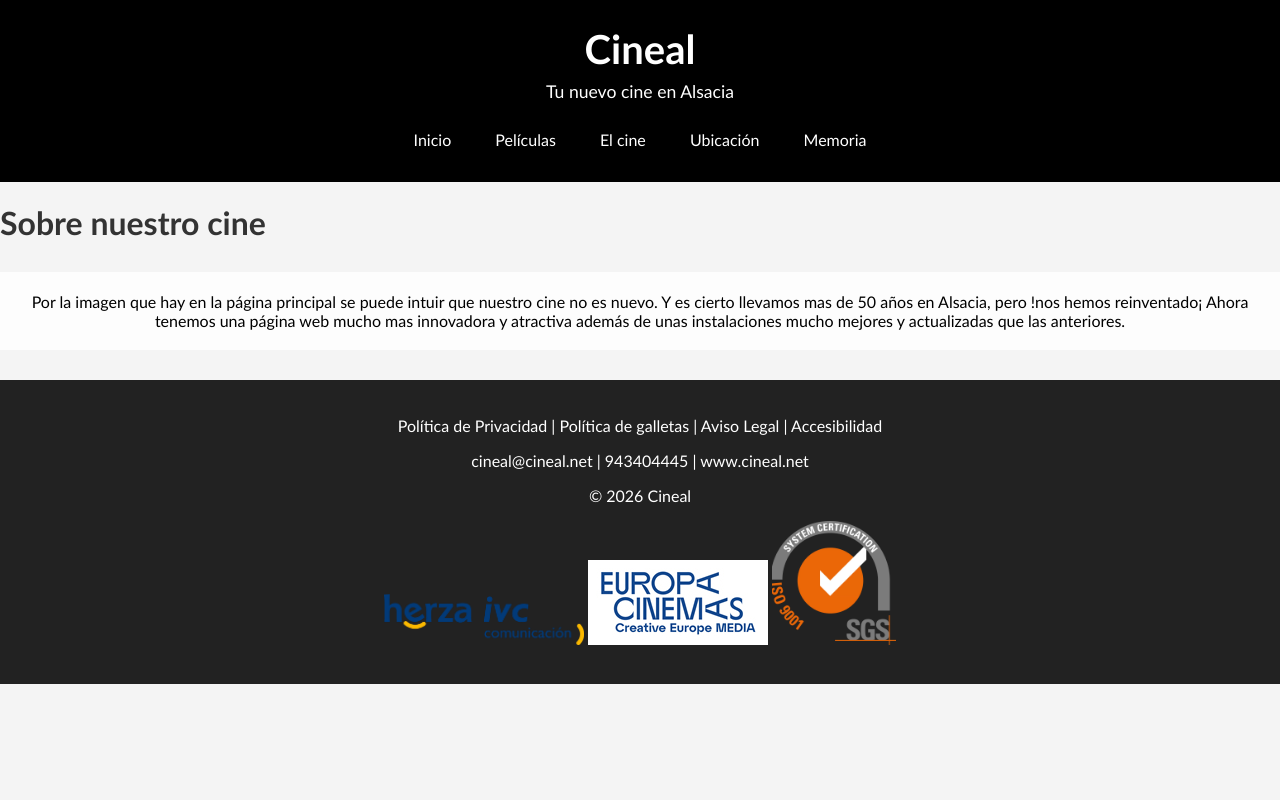
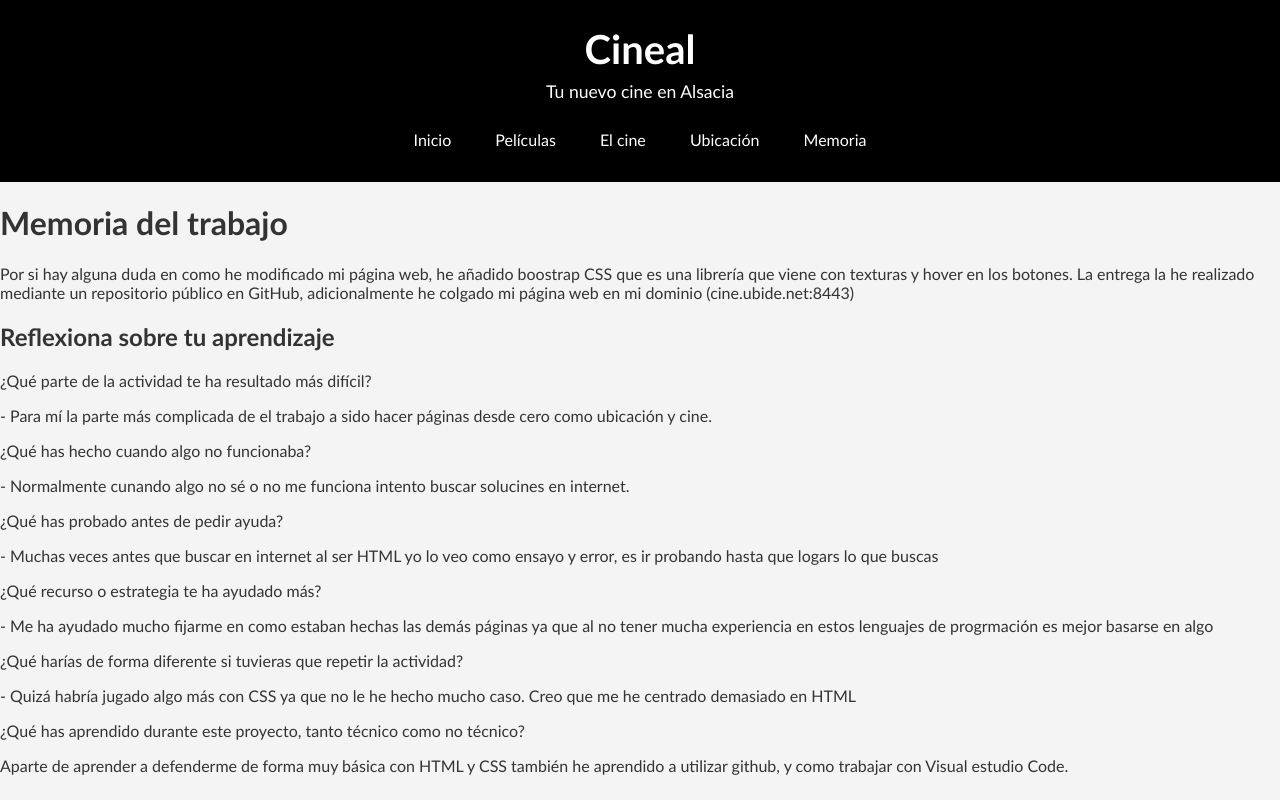
Before and after one commit to diegoibaubi/AWP1, a plain HTML site: page memoria.html in a window 1280 px wide. Shown: the top 800 px of the page. Drawn offline with Linux system fonts and the light colour scheme.

Commit message:
ultimo commit

```diff
--- a/memoria.html
+++ b/memoria.html
@@ -22,11 +22,28 @@
         </nav>
     </header>
 
-    <h1 class="texto">Sobre nuestro cine</h1>
+    <h1 class="texto">Memoria del trabajo</h1>
+    <p>Por si hay alguna duda en como he modificado mi página web, he añadido boostrap CSS que es una librería que viene con texturas y hover en los botones. La entrega la he realizado mediante un repositorio público en GitHub, adicionalmente he colgado mi página web en mi dominio (cine.ubide.net:8443)</p>
+    <h2>Reflexiona sobre tu aprendizaje</h2>
 
-    <p class="parrafo">
-        Por la imagen que hay en la página principal se puede intuir que nuestro cine no es nuevo. Y es cierto llevamos mas de 50 años en Alsacia, pero !nos hemos reinventado¡ Ahora tenemos una página web mucho mas innovadora y atractiva además de unas instalaciones mucho mejores y actualizadas que las anteriores.
-    </p>
+    <p>¿Qué parte de la actividad te ha resultado más difícil?</p>
+    <p>- Para mí la parte más complicada de el trabajo a sido hacer páginas desde cero como ubicación y cine.</p>
+
+    <p>¿Qué has hecho cuando algo no funcionaba?</p>
+    <p>- Normalmente cunando algo no sé o no me funciona intento buscar solucines en internet.</p>
+
+    <p>¿Qué has probado antes de pedir ayuda?</p>
+    <p>- Muchas veces antes que buscar en internet al ser HTML yo lo veo como ensayo y error, es ir probando hasta que logars lo que buscas</p>
+
+    <p>¿Qué recurso o estrategia te ha ayudado más?</p>
+    <p>- Me ha ayudado mucho fijarme en como estaban hechas las demás páginas ya que al no tener mucha experiencia en estos lenguajes de progrmación es mejor basarse en algo</p>
+
+    <p>¿Qué harías de forma diferente si tuvieras que repetir la actividad?</p>
+    <p>- Quizá habría jugado algo más con CSS ya que no le he hecho mucho caso. Creo que me he centrado demasiado en HTML</p>
+
+    <p>¿Qué has aprendido durante este proyecto, tanto técnico como no técnico?</p>
+    <p>Aparte de aprender a defenderme de forma muy básica con HTML y CSS también he aprendido a utilizar github, y como trabajar con Visual estudio Code.</p>
+
 
     <footer class="footer">
 
```
